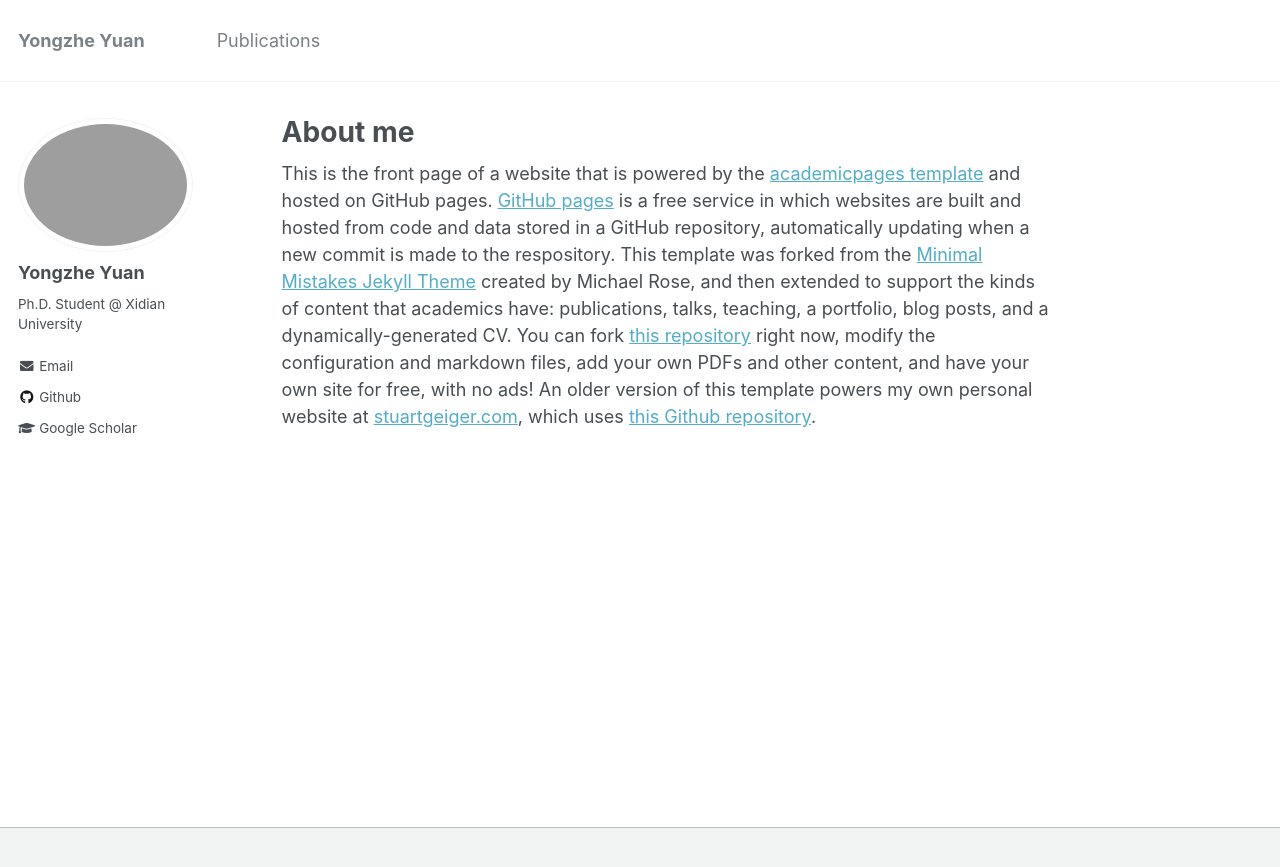
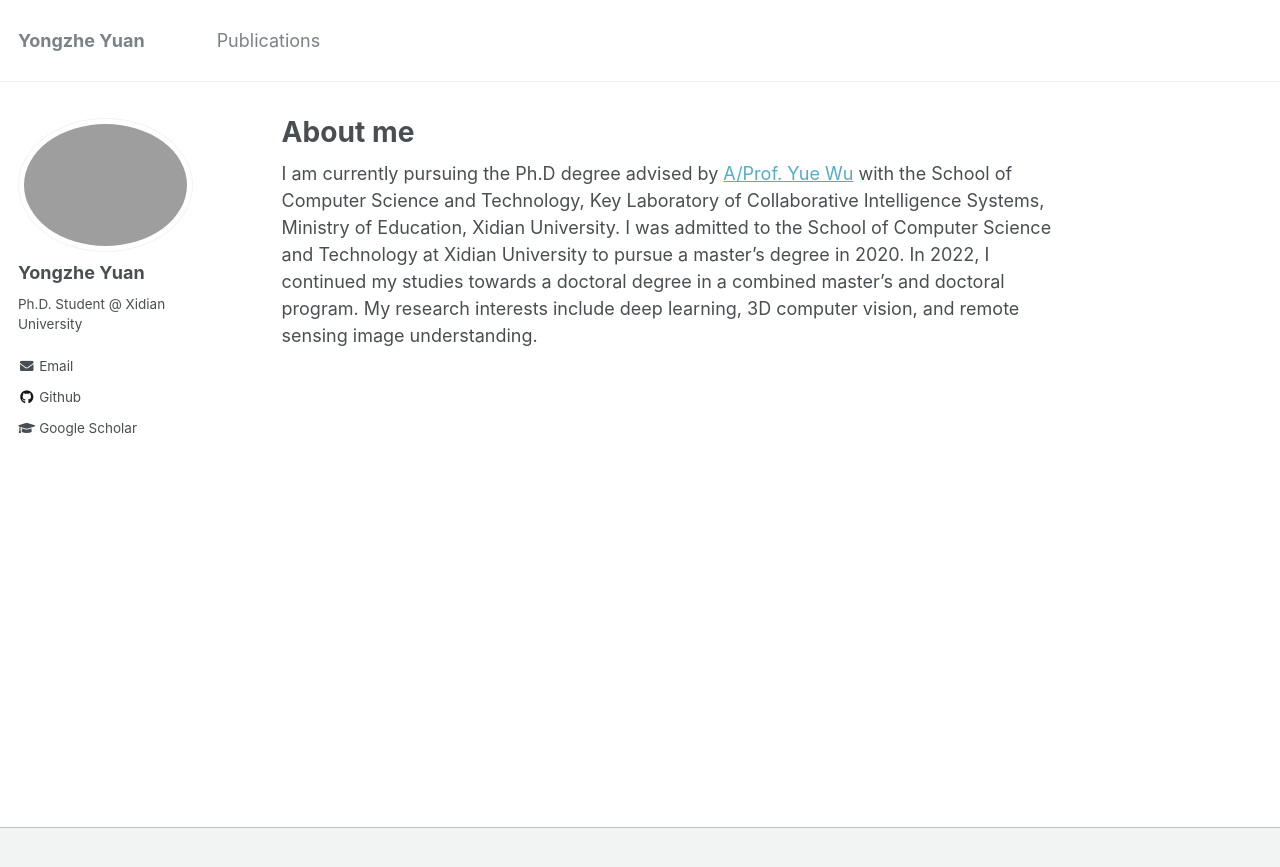
Before and after one commit to YYZMARS/YYZMARS.github.io, a Jekyll site: the page built from _pages/home.md, in a window 1280 px wide. Shown: the top 867 px of the page. Built offline with Jekyll 4.4.1, drawn with Linux system fonts in a browser that asks for light colours.

Commit message:
Update home.md

```diff
--- a/_pages/home.md
+++ b/_pages/home.md
@@ -8,7 +8,7 @@ redirect_from:
   - /home.html
 ---
 
-This is the front page of a website that is powered by the [academicpages template](https://github.com/academicpages/academicpages.github.io) and hosted on GitHub pages. [GitHub pages](https://pages.github.com) is a free service in which websites are built and hosted from code and data stored in a GitHub repository, automatically updating when a new commit is made to the respository. This template was forked from the [Minimal Mistakes Jekyll Theme](https://mmistakes.github.io/minimal-mistakes/) created by Michael Rose, and then extended to support the kinds of content that academics have: publications, talks, teaching, a portfolio, blog posts, and a dynamically-generated CV. You can fork [this repository](https://github.com/academicpages/academicpages.github.io) right now, modify the configuration and markdown files, add your own PDFs and other content, and have your own site for free, with no ads! An older version of this template powers my own personal website at [stuartgeiger.com](http://stuartgeiger.com), which uses [this Github repository](https://github.com/staeiou/staeiou.github.io).
+I am currently pursuing the Ph.D degree advised by [A/Prof. Yue Wu](https://web.xidian.edu.cn/wuyue/) with the School of Computer Science and Technology, Key Laboratory of Collaborative Intelligence Systems, Ministry of Education, Xidian University. I was admitted to the School of Computer Science and Technology at Xidian University to pursue a master's degree in 2020. In 2022, I continued my studies towards a doctoral degree in a combined master's and doctoral program. My research interests include deep learning, 3D computer vision, and remote sensing image understanding.
 
 <!-- A data-driven personal website
 ======
```
